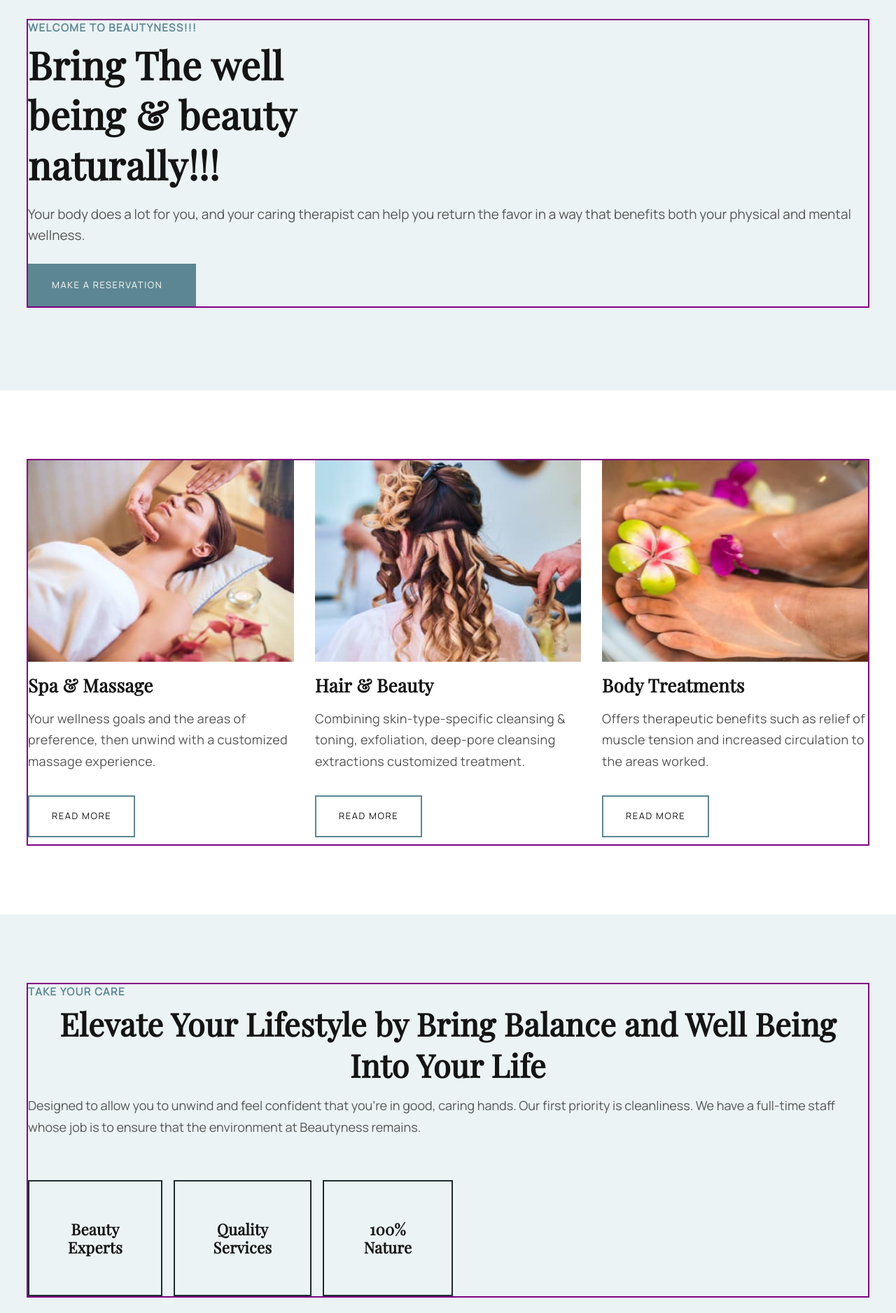
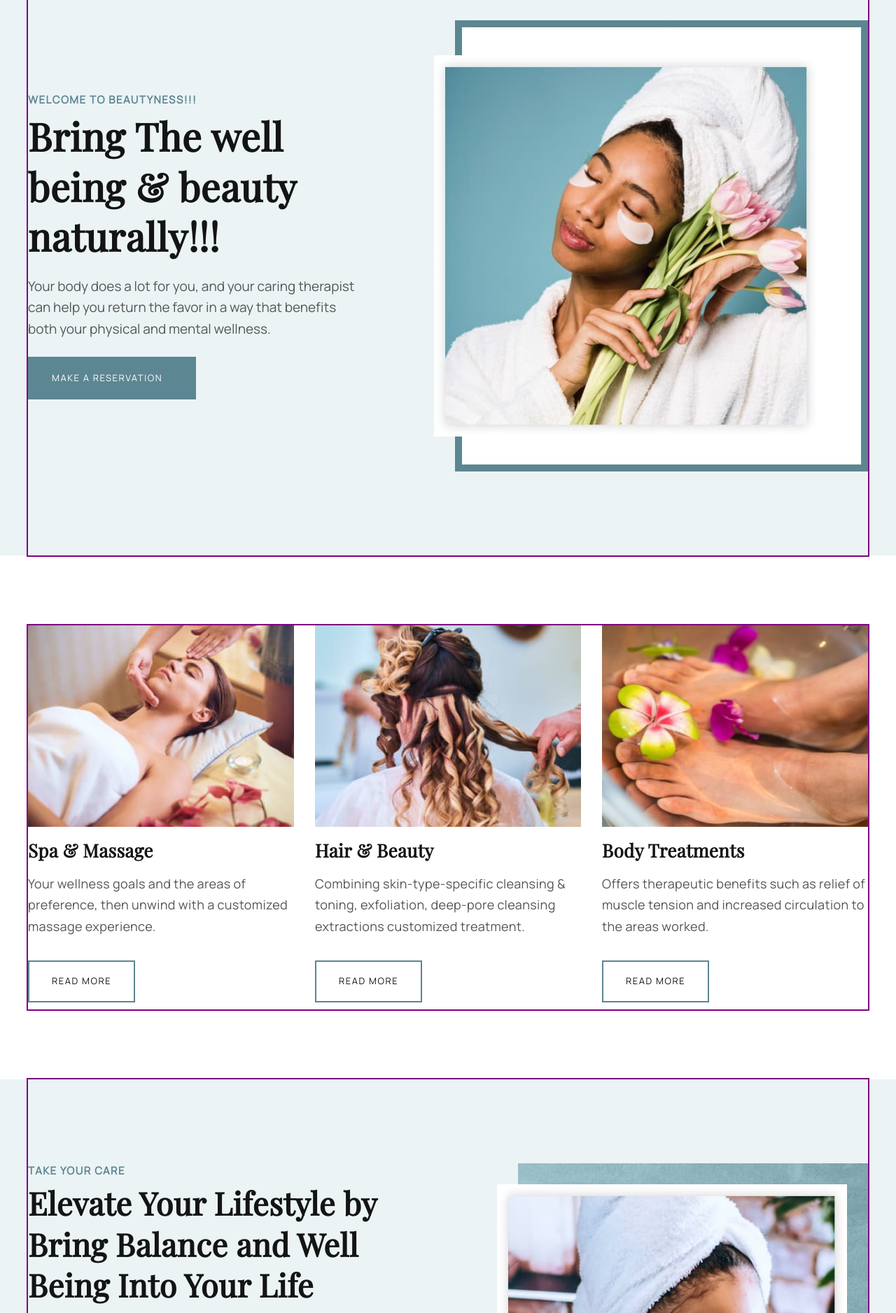
Before and after one commit to Olga-Dames/coursera-test, a plain HTML site: page index.html in a window 1280 px wide. Shown: the part 200-2077 px from the top of the page at 70% size. Drawn offline with nearby package versions, Linux system fonts and the light colour scheme.

Commit message:
меняет падинги секций и конткйнера, начинает работу с фоном

```diff
--- a/css/styles.css
+++ b/css/styles.css
@@ -24,6 +24,9 @@ img {
   width: 1200px;
   margin: 0 auto;
   outline: 2px solid purple;
+}
+.container.with-padding {
+  padding: 120px 0;
 }
 body {
   margin: 0;
@@ -93,6 +96,9 @@ body {
 }
 
 /* hero section */
+.hero.with-padding {
+  padding: 170px 0;
+}
 .visually-hidden {
   position: absolute;
   white-space: nowrap;
@@ -105,11 +111,18 @@ body {
   clip-path: inset(50%);
   margin: -1px;
 }
-.hero-section {
-  padding: 120px 0;;
+.hero {
+  display: flex;
+  align-items: center;
+  justify-content: flex-start;
+  background-image: url(../images/rectangle-border.jpg);
+  background-position: right 0 top 120px;
+  background-repeat: no-repeat;
+  background-size: 590px 645px;
 }
-.hero {
-  background-image: url(../images/);
+.image {
+  display: block;
+transform: translateX(-70px);
 }
 .section-title {
   margin-bottom: 5px;
@@ -128,6 +141,7 @@ body {
   letter-spacing: 0.66px;
 }
 .hero-paragraph {
+  display: inline-block;
   margin-bottom: 25px;
   color: var(--secondary-text-color);
   font-size: 19px;
@@ -186,7 +200,23 @@ body {
 }
 
 /* features */
-
+.section.features {
+  padding: 0;
+}
+.flex {
+  display: flex;
+  background-image: url(../images/rectangle.jpg);
+  background-position: right 0 top 0px;
+  background-repeat: no-repeat;
+  background-size: 500px 576px;
+}
+.left-column {
+  max-width: 595px;
+  margin-right: 80px;
+}
+.thumb {
+  padding: 30px;
+}
 .features p {
   margin-bottom: 60px;
   color: var(--secondary-text-color);
@@ -201,11 +231,11 @@ body {
 }
 .section-heading.features {
   margin-bottom: 14px;
+  text-align: start;
 }
 .feature-item {
-  display: inline-block;
+  display: inline-flex;
   min-width: 186px;
-  padding: 55px;
   border: 2px solid var(--footer-bg-color);
   text-align: center;
 }
--- a/index.html
+++ b/index.html
@@ -54,7 +54,8 @@
 
     <main>
       <section class="hero-section">
-        <div class="container hero">
+        <div class="container hero with-padding">
+          <div class="content">
             <h1 class="visually-hidden">Beauty-salon Beautiness</h1>
             <h2 class="section-title">Welcome to Beautyness!!!</h2>
             <h3 class="section-motto">
@@ -63,11 +64,19 @@
               naturally!!!
             </h3>
             <p class="hero-paragraph">
-            Your body does a lot for you, and your caring therapist can help you
-            return the favor in a way that benefits both your physical and
-            mental wellness.
+              Your body does a lot for you, and your caring therapist <br />
+              can help you return the favor in a way that benefits <br />
+              both your physical and mental wellness.
             </p>
             <a class="btn hero-btn" href="">make a reservation</a>
+          </div>
+          <div class="image">
+            <img
+              src="./images/woman-with-tulips.jpg"
+              alt="woman with tulips"
+              width="550"
+            />
+          </div>
         </div>
       </section>
 
@@ -123,7 +132,8 @@
       </section>
 
       <section class="section features">
-        <div class="container">
+        <div class="container with-padding">
+          <div class="flex">
             <div class="left-column">
               <h2 class="section-title">Take Your Care</h2>
               <h3 class="section-heading features">
@@ -131,10 +141,10 @@
                 Life
               </h3>
               <p>
-              Designed to allow you to unwind and feel confident that you’re in
-              good, caring hands. Our first priority is cleanliness. We have a
-              full-time staff whose job is to ensure that the environment at
-              Beautyness remains.
+                Designed to allow you to unwind and feel confident that you’re
+                in good, caring hands. Our first priority is cleanliness. We
+                have a full-time staff whose job is to ensure that the
+                environment at Beautyness remains.
               </p>
               <ul class="list">
                 <li class="feature-item">
@@ -156,6 +166,14 @@
                   </h4>
                 </li>
               </ul>
+            </div>
+            <div class="thumb">
+              <img
+                src="./images/patches.jpg"
+                alt="woman with patches on her eyes"
+                width="500"
+              />
+            </div>
           </div>
         </div>
       </section>
@@ -275,7 +293,7 @@
       </section>
 
       <section class="section feedback">
-        <div class="container">
+        <div class="container with-padding">
           <h2 class="section-title feed">Testimonials</h2>
           <h3 class="section-heading">What our Customers says...</h3>
           <ul class="feedback list">
@@ -376,7 +394,7 @@
       </section>
 
       <section class="section getdiscount">
-        <div class="container">
+        <div class="container with-padding">
           <h2 class="section-title discount">Flat Discount</h2>
           <h3 class="section-heading discount">
             Claim upto 50% offer <br />
```
Also changed, not shown: images/rectangle-border.jpg (added). Lines whose indentation alone changed are shown as unchanged.
